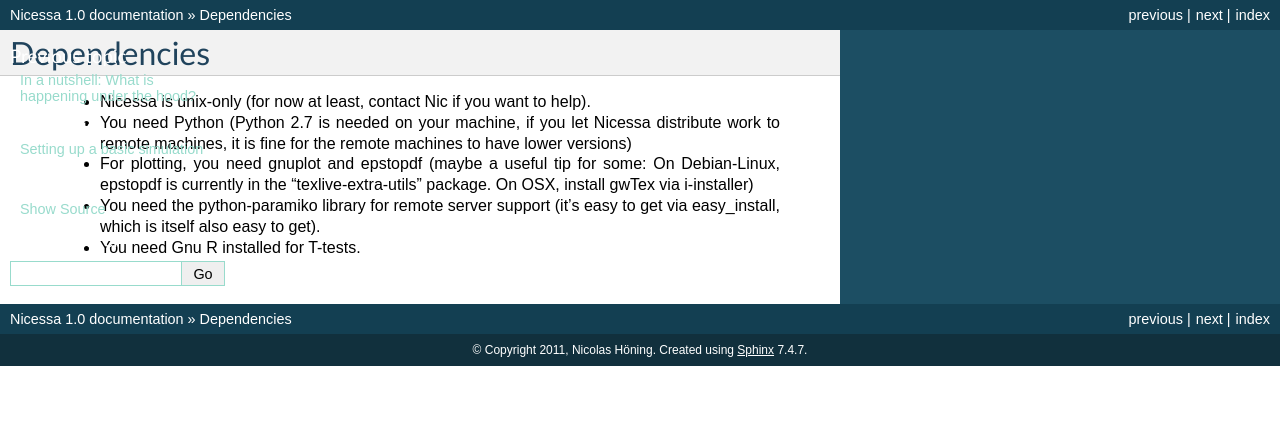
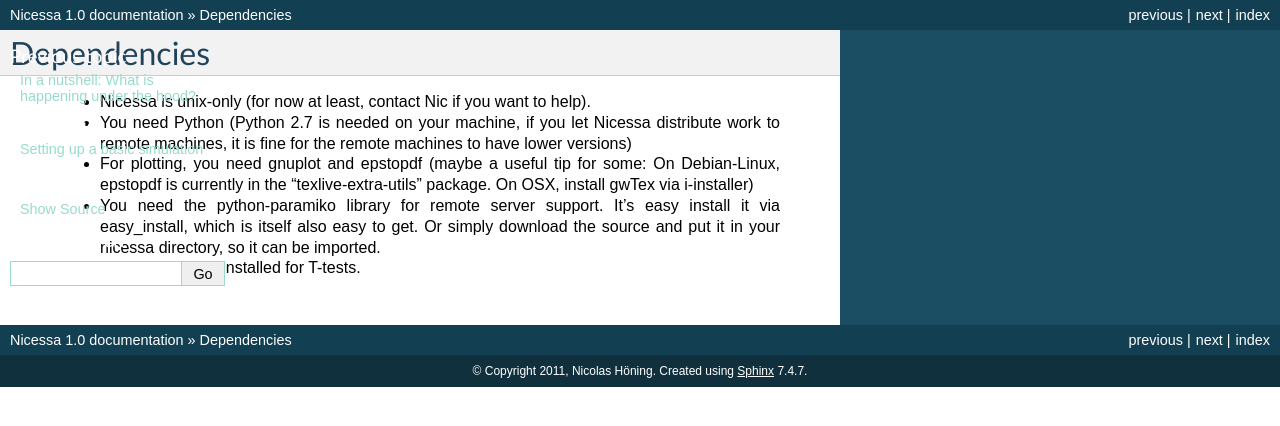
Before and after one commit to nhoening/StoSim, a Sphinx documentation site: the page built from doc/qa/depend.rst, in a window 1280 px wide. Shown: the top 426 px of the page. Built offline with Sphinx 7.4.7, drawn with Linux system fonts in a browser that asks for light colours.

Commit message:
another hint on how to get paramiko

```diff
--- a/doc/qa/depend.rst
+++ b/doc/qa/depend.rst
@@ -6,6 +6,5 @@
   * Nicessa is unix-only (for now at least, contact Nic if you want to help).
   * You need Python (Python 2.7 is needed on your machine, if you let Nicessa distribute work to remote machines, it is fine for the remote machines to have lower versions)
   * For plotting, you need gnuplot and epstopdf (maybe a useful tip for some: On Debian-Linux, epstopdf is currently in the "texlive-extra-utils" package. On OSX, install gwTex via i-installer)
-  * You need the python-paramiko library for remote server support (it's easy to
-    get via easy_install, which is itself also easy to get).
+  * You need the python-paramiko library for remote server support. It's easy install it via easy_install, which is itself also easy to get. Or simply download the source and put it in your nicessa directory, so it can be imported.
   * You need Gnu R installed for T-tests.
```
